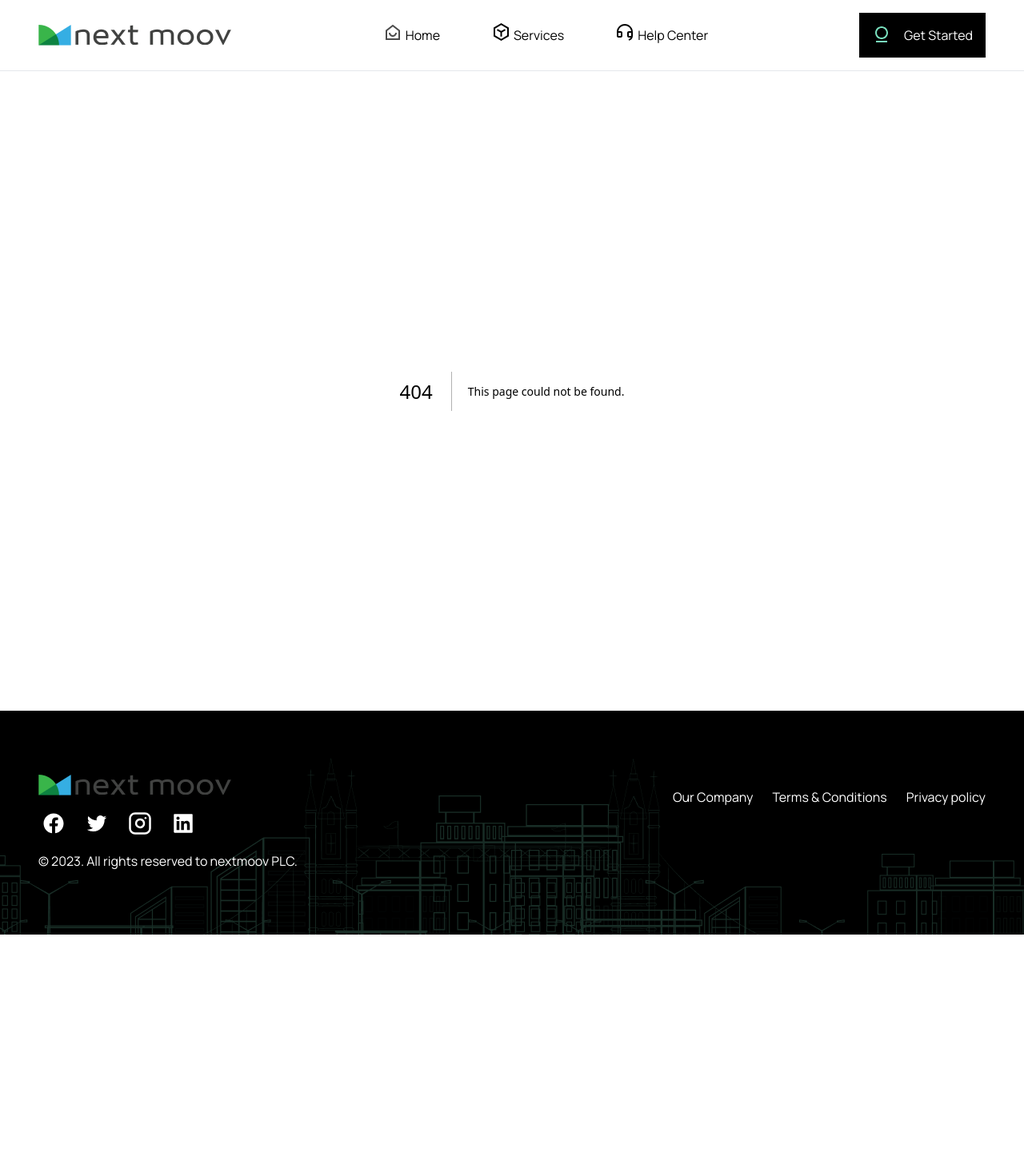
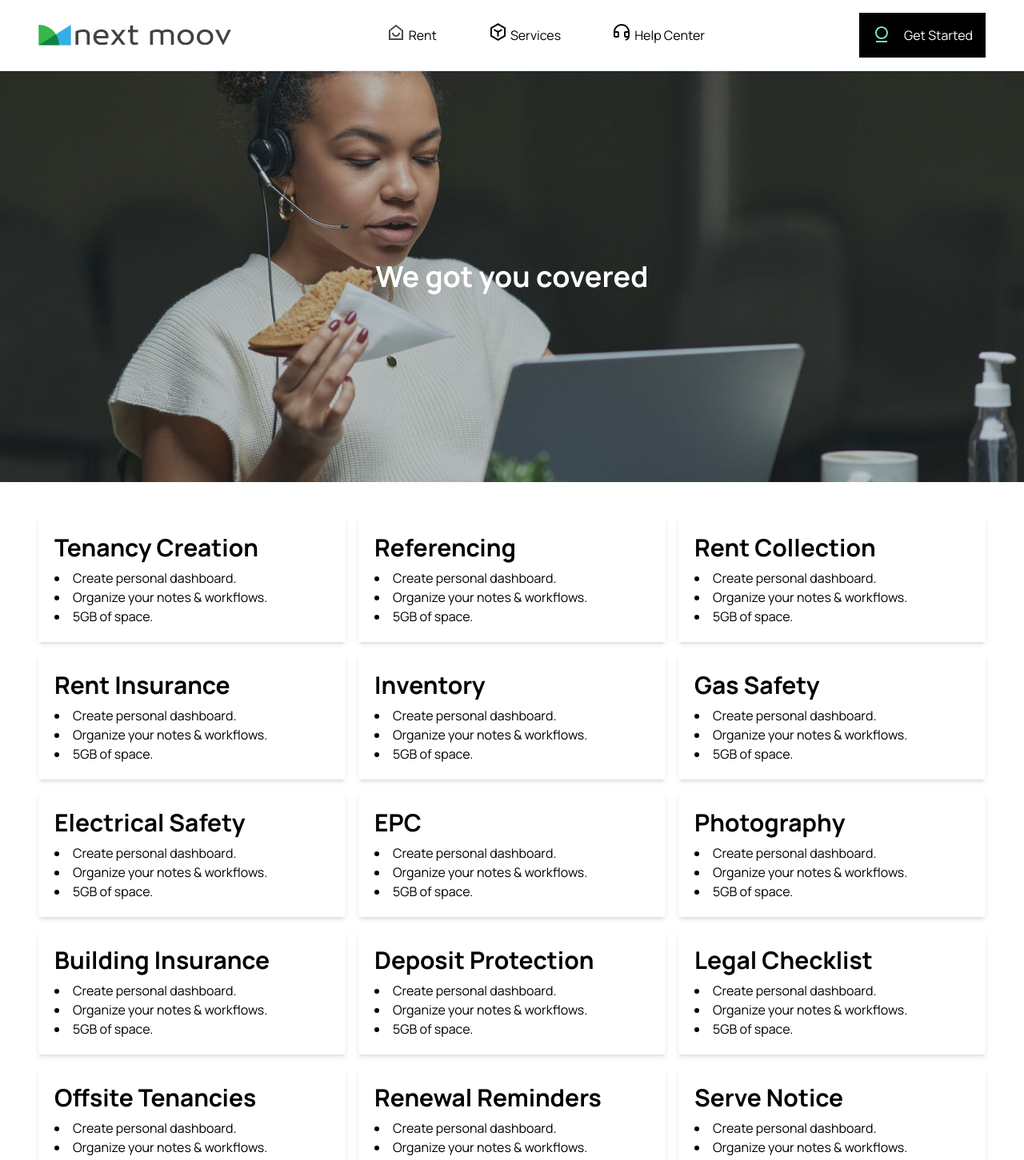
Before and after one commit to alminAl/nextmoov, a Next.js app: page /services in a window 1280 px wide. Before the commit this address had no page. Shown: the top 1451 px of the page at 80% size. Before the commit the page ends 1169 px from the top, so only its background shows below. Built offline with nearby package versions, Linux system fonts and the light colour scheme.

Commit message:
service page aded

```diff
--- /dev/null
+++ b/app/services/page.jsx
@@ -0,0 +1,13 @@
+import HeroSection from "@/components/Services/HeroSection";
+import ServiceSection from "@/components/Services/ServiceSection";
+
+const Services = () => {
+  return (
+    <div>
+      <HeroSection />
+      <ServiceSection />
+    </div>
+  );
+};
+
+export default Services;
--- a/components/Layout/LandingTopNavbar.jsx
+++ b/components/Layout/LandingTopNavbar.jsx
@@ -54,9 +54,9 @@ const LandingTopNavbar = () => {
         </Link>
         <div className="hidden lg:flex lg:space-x-16">
           <Link href={"/"}>
-            <MenuButton title="Home" icon={<HomeIcon />} />
+            <MenuButton title="Rent" icon={<HomeIcon />} />
           </Link>
-          <Link href={"/"}>
+          <Link href={"/services"}>
             <MenuButton title="Services" icon={<ServiceIcon />} />
           </Link>
           <Link href={"/"}>
--- /dev/null
+++ b/components/Services/HeroSection.jsx
@@ -0,0 +1,11 @@
+const HeroSection = () => {
+  return (
+    <section className="bg-service-hero h-96 bg-no-repeat bg-cover bg-center flex items-stretch lg:h-[514px]">
+      <h1 className="text-white text-4xl font-bold self-center mx-auto">
+        We got you covered
+      </h1>
+    </section>
+  );
+};
+
+export default HeroSection;
--- /dev/null
+++ b/components/Services/ServiceSection.jsx
@@ -0,0 +1,44 @@
+const ServiceCard = ({ title }) => {
+  return (
+    <div className="p-5 shadow-md space-y-2">
+      <p className="text-3xl font-bold">{title}</p>
+      <ul className="list-disc list-inside">
+        <li>Create personal dashboard.</li>
+        <li>Organize your notes & workflows.</li>
+        <li>5GB of space.</li>
+      </ul>
+    </div>
+  );
+};
+
+const ServiceSection = () => {
+  return (
+    <section className="px-6 lg:px-12 py-11">
+      <div className="grid gap-4 md:grid-cols-2 lg:grid-cols-3">
+        {list.map((i) => (
+          <ServiceCard key={Math.random()} title={i} />
+        ))}
+      </div>
+    </section>
+  );
+};
+
+export default ServiceSection;
+
+const list = [
+  "Tenancy Creation",
+  "Referencing",
+  "Rent Collection",
+  "Rent Insurance",
+  "Inventory",
+  "Gas Safety",
+  "Electrical Safety",
+  "EPC",
+  "Photography",
+  "Building Insurance",
+  "Deposit Protection",
+  "Legal Checklist",
+  "Offsite Tenancies",
+  "Renewal Reminders",
+  "Serve Notice",
+];
--- a/tailwind.config.js
+++ b/tailwind.config.js
@@ -29,6 +29,7 @@ module.exports = {
         "super-easy": "url('/img/super_easy_pro.png')",
         "package-building": "url('/img/package_building.png')",
         "client-partnar": "url('/img/clent_bg.png')",
+        "service-hero": "url('/img/servicer_hero_banner.png')",
       },
     },
   },
```
Also changed, not shown: app/page.js (+8 -8 lines), public/img/servicer_hero_banner.png (added).
